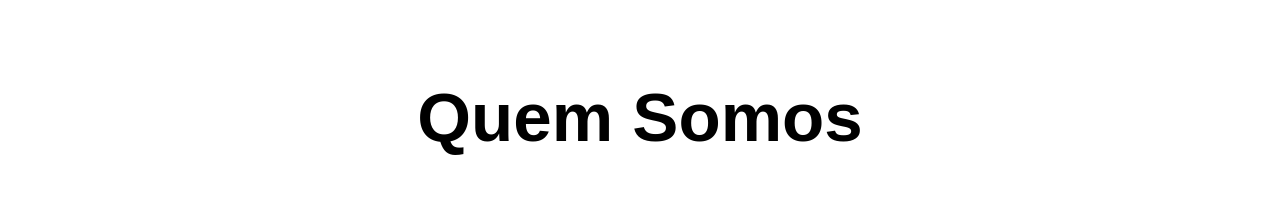
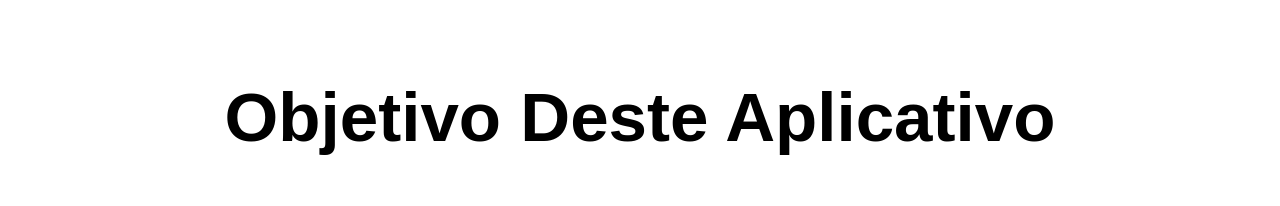
Before and after one commit to liscustodio/DeputadosFederais, a plain HTML site: page mobile/QuemSomos.html in a window 1280 px wide. Shown: the part 275-481 px from the top of the page. Drawn offline with Linux system fonts and the light colour scheme; a web font is replaced by a local one.

Commit message:
Update QuemSomos.html

```diff
--- a/mobile/QuemSomos.html
+++ b/mobile/QuemSomos.html
@@ -49,7 +49,7 @@
 <br>
 <img src="logo_uerj.png" alt="Logo UERJ resiste" height="210" width="100%" align= "center">
 <br><br>
-<p align = "center"><font face = "sans-serif" size="7" color="black"><b><br><big><big>Quem Somos<br></big></big></b></font></p>
+<p align = "center"><font face = "sans-serif" size="7" color="black"><b><br><big><big>Objetivo Deste Aplicativo<br></big></big></b></font></p>
 <br><br>
 <img src="uerj_resiste.png" alt="Logo IPRJ" height="250" width="100%" align= "center">
 
```
